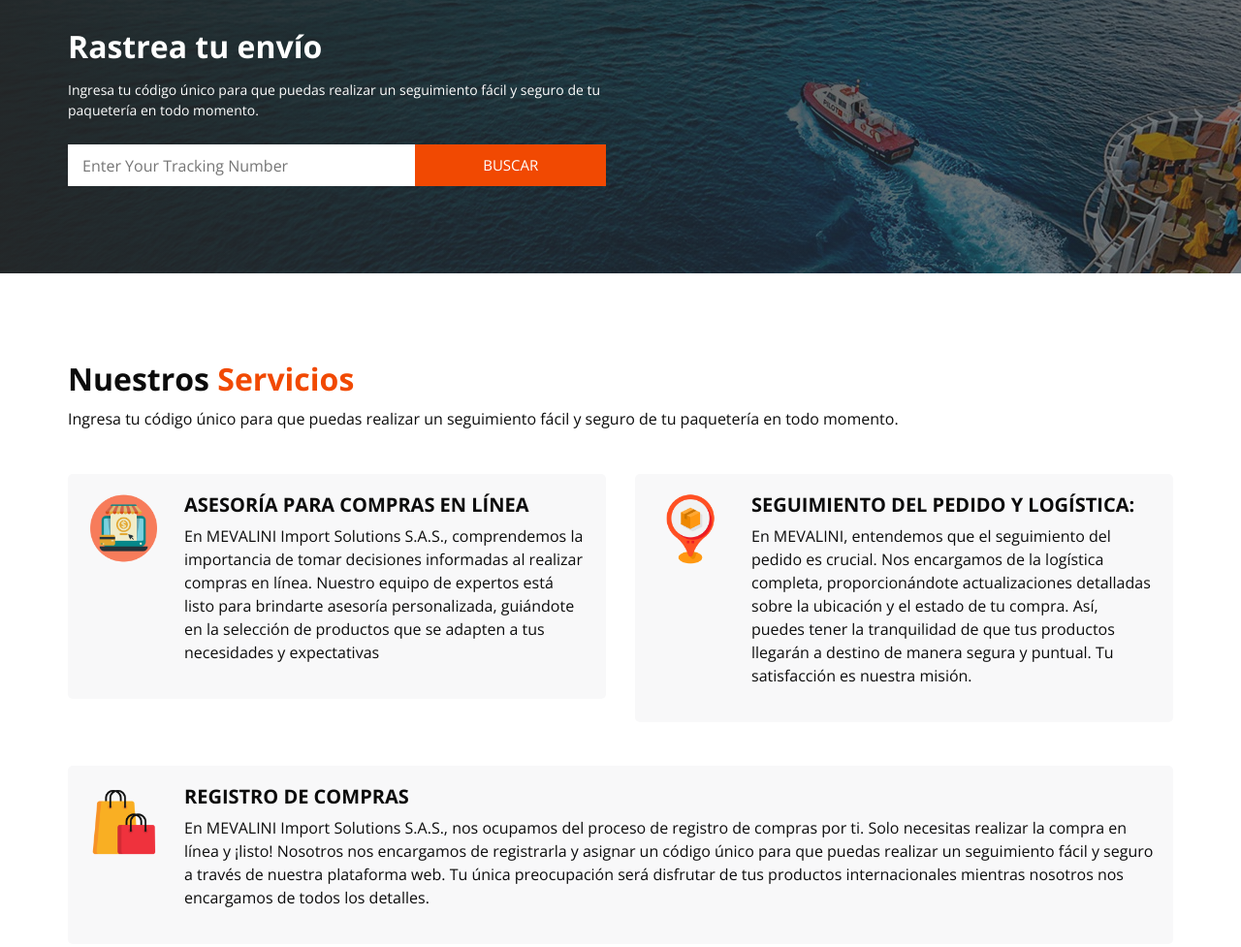
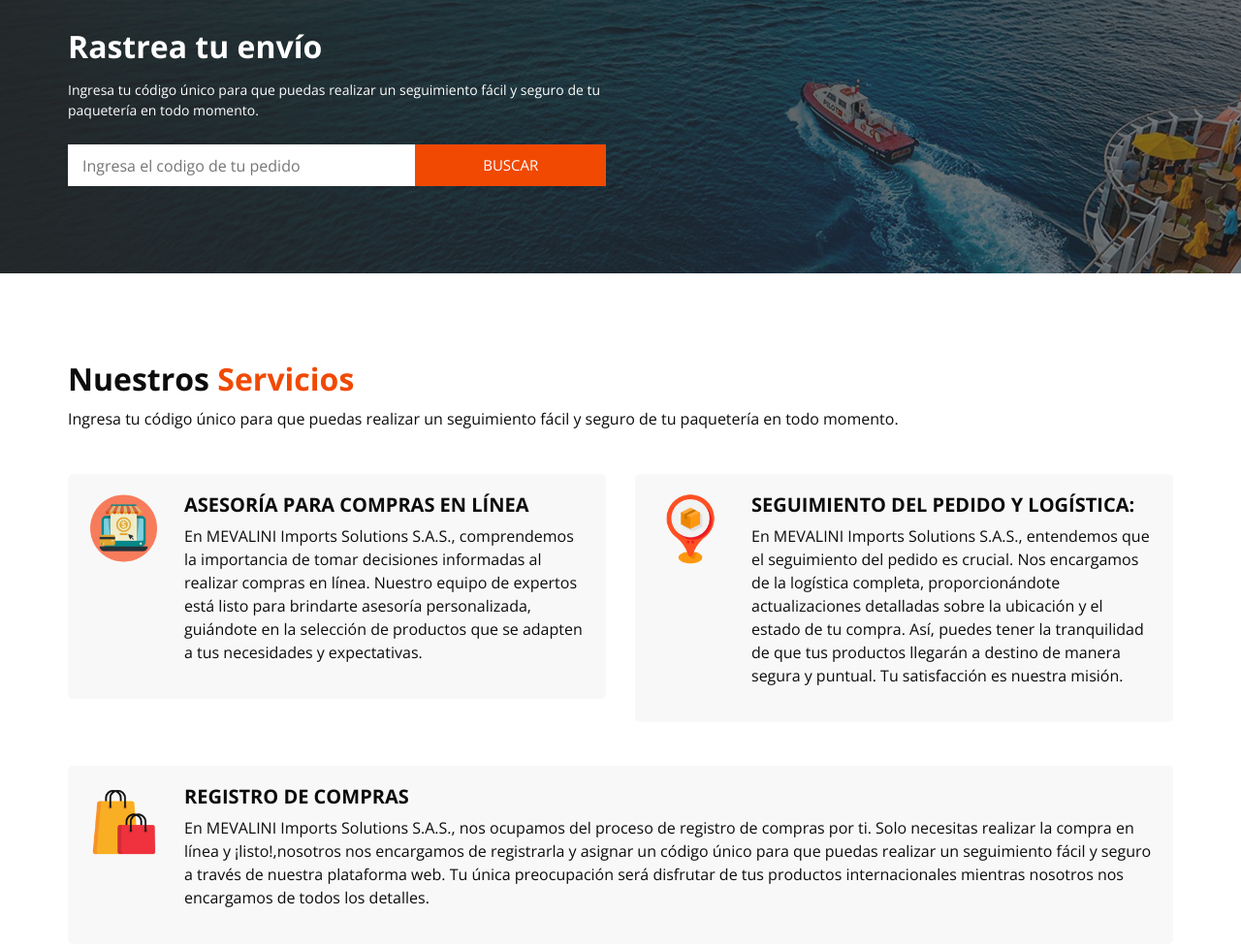
Before and after one commit to Kevin97Palma/ImpEx, a plain HTML site: page index.html in a window 1280 px wide. Shown: the part 1475-2452 px from the top of the page at 97% size. Drawn offline with nearby package versions, Linux system fonts and the light colour scheme; some packages are replaced by stand-ins of ours; a script that the page names is missing.

Commit message:
correcion de faltas

```diff
--- a/index.html
+++ b/index.html
@@ -226,7 +226,7 @@
           <p>
             Ingresa tu código único para que puedas realizar un seguimiento fácil y seguro de tu paquetería en todo momento.          </p>
           <form action="service.html">
-            <input type="text" placeholder="Enter Your Tracking Number" />
+            <input type="text" placeholder="Ingresa el codigo de tu pedido" />
             <button type="submit">
               Buscar
             </button>
@@ -256,7 +256,7 @@
                   ASESORÍA PARA COMPRAS EN LÍNEA
                 </h5>
                 <p>
-                  En MEVALINI Import Solutions S.A.S., comprendemos la importancia de tomar decisiones informadas al realizar compras en línea. Nuestro equipo de expertos está listo para brindarte asesoría personalizada, guiándote en la selección de productos que se adapten a tus necesidades y expectativas
+                  En MEVALINI Imports Solutions S.A.S., comprendemos la importancia de tomar decisiones informadas al realizar compras en línea. Nuestro equipo de expertos está listo para brindarte asesoría personalizada, guiándote en la selección de productos que se adapten a tus necesidades y expectativas.
                 </p>
 
               </div>
@@ -273,7 +273,7 @@
                   SEGUIMIENTO DEL PEDIDO Y LOGÍSTICA:
                 </h5>
                 <p>
-                  En MEVALINI, entendemos que el seguimiento del pedido es crucial. Nos encargamos de la logística completa, proporcionándote actualizaciones detalladas sobre la ubicación y el estado de tu compra. Así, puedes tener la tranquilidad de que tus productos llegarán a destino de manera segura y puntual. Tu satisfacción es nuestra misión.
+                  En MEVALINI Imports Solutions S.A.S., entendemos que el seguimiento del pedido es crucial. Nos encargamos de la logística completa, proporcionándote actualizaciones detalladas sobre la ubicación y el estado de tu compra. Así, puedes tener la tranquilidad de que tus productos llegarán a destino de manera segura y puntual. Tu satisfacción es nuestra misión.
                 </p>
 
               </div>
@@ -289,7 +289,7 @@
                   REGISTRO DE COMPRAS
                 </h5>
                 <p>
-                  En MEVALINI Import Solutions S.A.S., nos ocupamos del proceso de registro de compras por ti. Solo necesitas realizar la compra en línea y ¡listo! Nosotros nos encargamos de registrarla y asignar un código único para que puedas realizar un seguimiento fácil y seguro a través de nuestra plataforma web. Tu única preocupación será disfrutar de tus productos internacionales mientras nosotros nos encargamos de todos los detalles.
+                  En MEVALINI Imports Solutions S.A.S., nos ocupamos del proceso de registro de compras por ti. Solo necesitas realizar la compra en línea y ¡listo!,nosotros nos encargamos de registrarla y asignar un código único para que puedas realizar un seguimiento fácil y seguro a través de nuestra plataforma web. Tu única preocupación será disfrutar de tus productos internacionales mientras nosotros nos encargamos de todos los detalles.
                 </p>
 
               </div>
```
